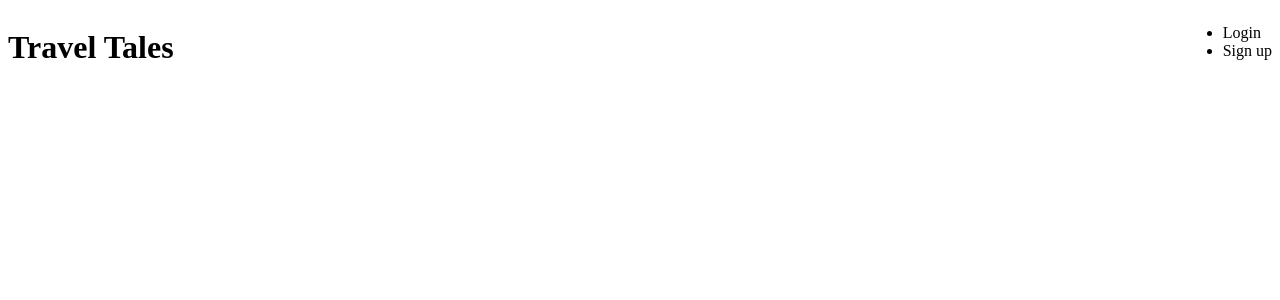
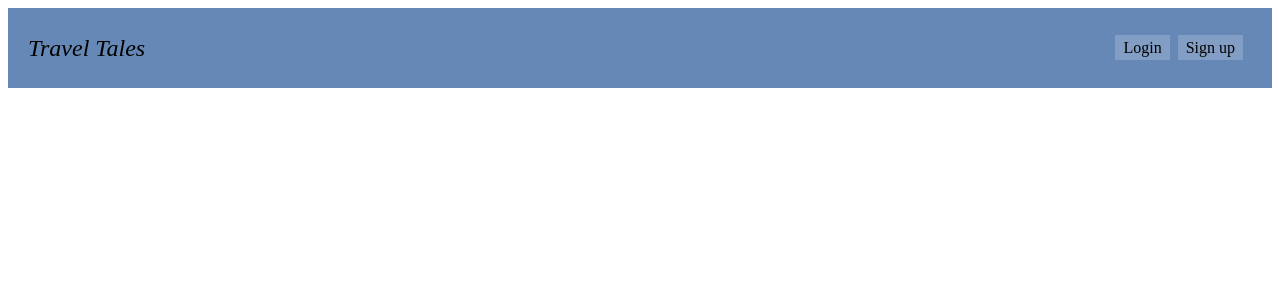
Before and after one commit to Ainan-code/Travel-Tales-Front-end, a React (Vite) app in the folder travel-tales/: page /homepage in a window 1280 px wide. Shown: the top 300 px of the page. Built offline with nearby package versions, Linux system fonts and the light colour scheme.

Commit message:
header done

```diff
--- a/travel-tales/src/components/Header.jsx
+++ b/travel-tales/src/components/Header.jsx
@@ -4,19 +4,23 @@ import { Link } from "react-router-dom";
 
 import login from "../pages/login";
 import register from "../pages/register";
+import './styles/Header.css';
 
 
 
 
 const Header = () => {
   return (
-    <header>
-      <h1>Travel Tales</h1>
-      <ul>
-        <li>Login</li>
-        <li>Sign up</li>
-      </ul>
-    </header>
+    <header className="header">
+    <h1>Travel Tales</h1>
+    <nav>
+        <ul className="header-links">
+            <li><a href="/">Login</a></li>
+            <li><a href="/about">Sign up</a></li>
+
+        </ul>
+    </nav>
+</header>
   );
 };
 
--- /dev/null
+++ b/travel-tales/src/components/styles/Header.css
@@ -0,0 +1,38 @@
+.header {
+    background-color: #6688B7;
+    padding: 10px 20px;
+    color: white;
+    display: flex;
+    justify-content: space-between;
+    align-items: center;
+  }
+
+  .header h1 {
+    font-size: 24px;
+    color: black;
+    font-style: italic;
+    font-weight: 500;
+  }
+
+  .header nav {
+    display: flex;
+    justify-content: space-between;
+     align-items: center;
+  }
+
+  .header-links {
+    list-style-type: none;
+    padding: 5px;
+  }
+
+  .header-links li {
+    display: inline;
+  }
+
+  .header-links li a {
+    color: #000;
+    background-color: #829EC4;
+    padding: 0.25em 0.5em;
+    margin: 4px;
+    text-decoration: none;
+  }
```
Also changed, not shown: travel-tales/src/components/styles/Header.styled.js (deleted, +0 -14 lines).
